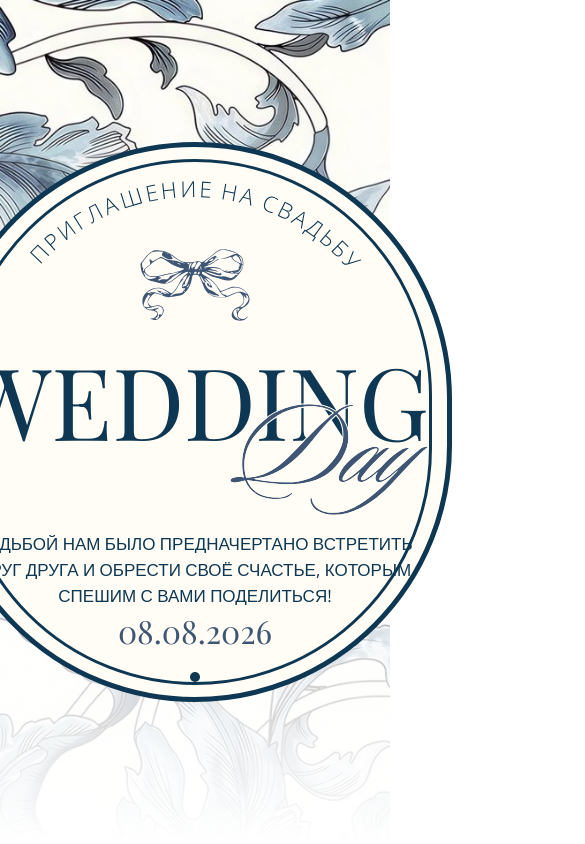
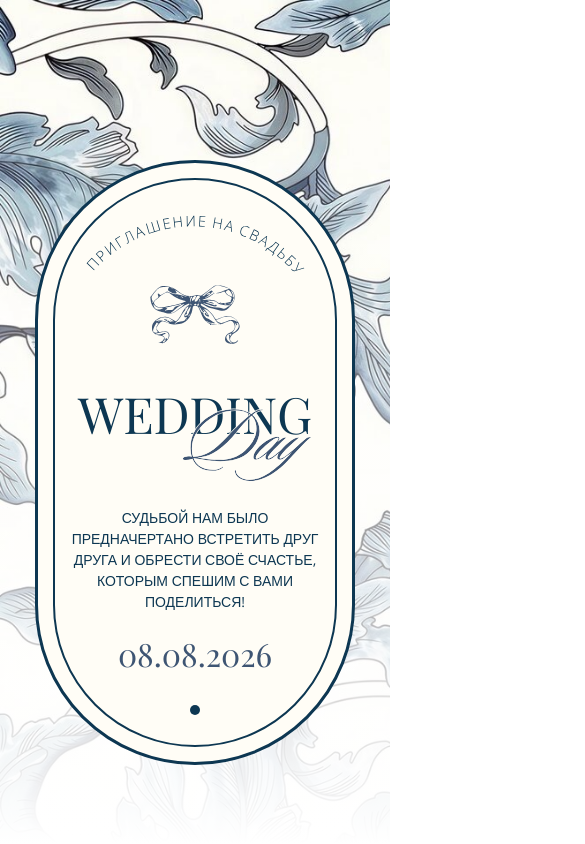
Before and after one commit to piy-bebe/wedding, a Next.js app: page / in a window 390 px wide. Both pictures are taken after a click on the button "ОТКРЫТЬ". Shown: the top 844 px of the page, 585 px wide, since content can reach past the window. Built offline with nearby package versions, Linux system fonts and the light colour scheme.

Commit message:
feat: добавить адаптив секции hero

```diff
--- a/components/dresscode.tsx
+++ b/components/dresscode.tsx
@@ -49,7 +49,7 @@ export default function DressCode() {
         whileInView="visible"
         viewport={{ once: true, amount: 0.2 }}
       >
-        {images.map((n) => (
+        {/* {images.map((n) => (
           <motion.div key={n} variants={childVariants}>
             <Image
               alt="img"
@@ -61,7 +61,7 @@ export default function DressCode() {
               priority
             />
           </motion.div>
-        ))}
+        ))} */}
       </motion.div>
     </div>
   );
--- a/styles/hero.module.scss
+++ b/styles/hero.module.scss
@@ -118,3 +118,138 @@
 
   margin-top: 20px;
 }
+
+@media (max-width: 1024px) {
+  .frame {
+    width: 890px;
+  }
+}
+
+@media (max-width: 1024px) {
+  .frame {
+    width: 540px;
+    height: auto;
+
+    margin-top: 70px;
+  }
+
+  .imageWelcome {
+    width: 350px;
+    height: 130px;
+    margin-top: 20px;
+  }
+
+  .imageBow {
+    width: 140px;
+    height: 120px;
+    margin-top: -20px;
+    margin-bottom: 20px;
+  }
+  .title {
+    font-size: 90px;
+  }
+
+  .description {
+    margin-top: 90px;
+    line-height: 1.5;
+    font-size: 23px;
+    max-width: 457px;
+  }
+  .time {
+    margin-top: 40px;
+    font-size: 47px;
+  }
+  .circle {
+    width: 15px;
+    height: 15px;
+    margin-top: 50px;
+    margin-bottom: 50px;
+  }
+}
+
+@media (max-width: 654px) {
+  .frame {
+    max-width: 430px;
+    margin-top: 120px;
+    border: 4px solid #0d3752;
+    &__inner {
+      border: 2px solid #0d3752;
+    }
+  }
+
+  .imageWelcome {
+    width: 300px;
+    height: 130px;
+    margin-top: 0px;
+  }
+
+  .imageBow {
+    width: 120px;
+    height: 120px;
+    margin-top: -30px;
+  }
+  .title {
+    font-size: 70px;
+  }
+
+  .description {
+    font-size: 19px;
+    max-width: 369px;
+  }
+  .time {
+    margin-top: 20px;
+    font-size: 47px;
+  }
+  .circle {
+    width: 15px;
+    height: 15px;
+    margin-top: 50px;
+    margin-bottom: 50px;
+  }
+}
+
+@media (max-width: 500px) {
+  .frame {
+    max-width: 320px;
+    margin-top: 80px;
+    border: 3px solid #0d3752;
+    &__inner {
+      border: 2px solid #0d3752;
+    }
+  }
+
+  .imageWelcome {
+    width: 230px;
+
+    margin-top: 0;
+  }
+
+  .imageBow {
+    width: 90px;
+    height: 90px;
+    margin-top: -40px;
+  }
+  .title {
+    font-size: 50px;
+    &::after {
+      bottom: -55px;
+      width: 130px;
+    }
+  }
+
+  .description {
+    margin-top: 60px;
+    font-size: 14px;
+    max-width: 261px;
+  }
+  .time {
+    margin-top: 20px;
+    font-size: 32px;
+  }
+  .circle {
+    width: 10px;
+    height: 10px;
+    margin-top: 30px;
+    margin-bottom: 30px;
+  }
+}
```
